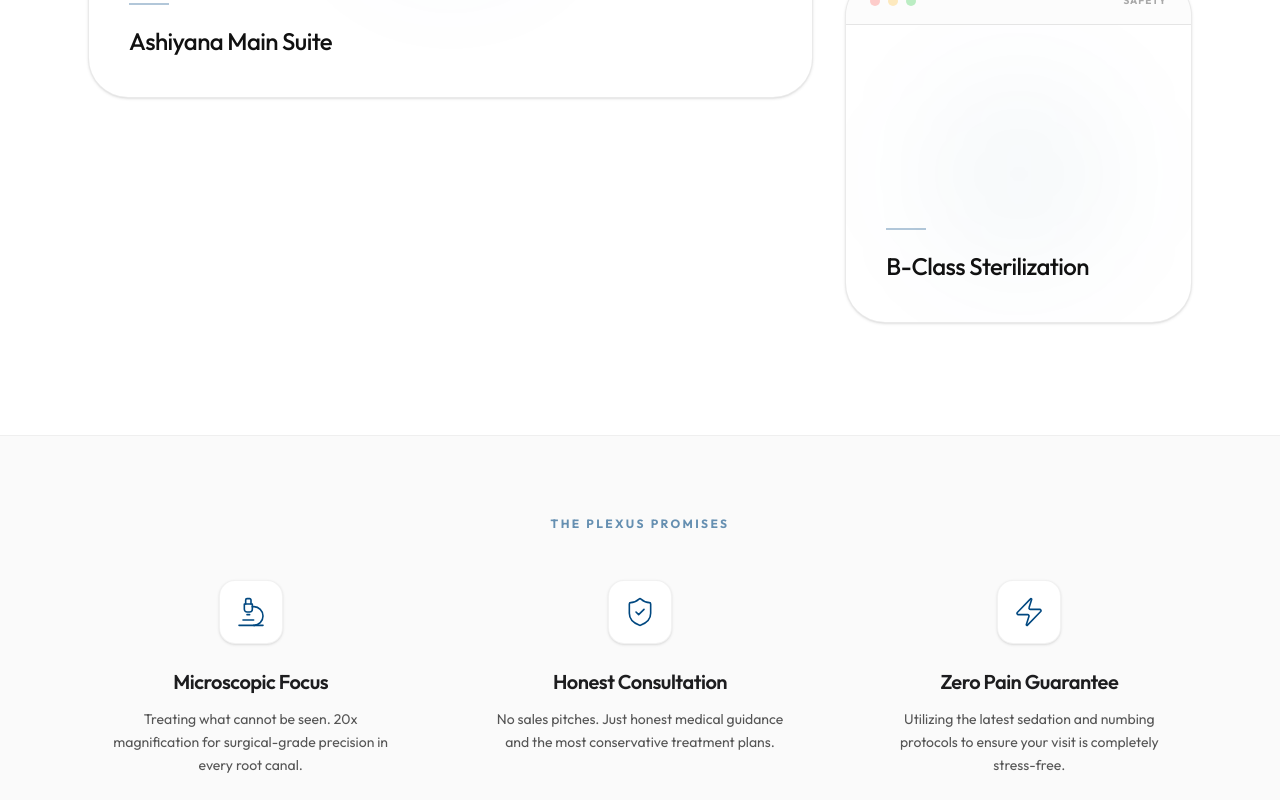
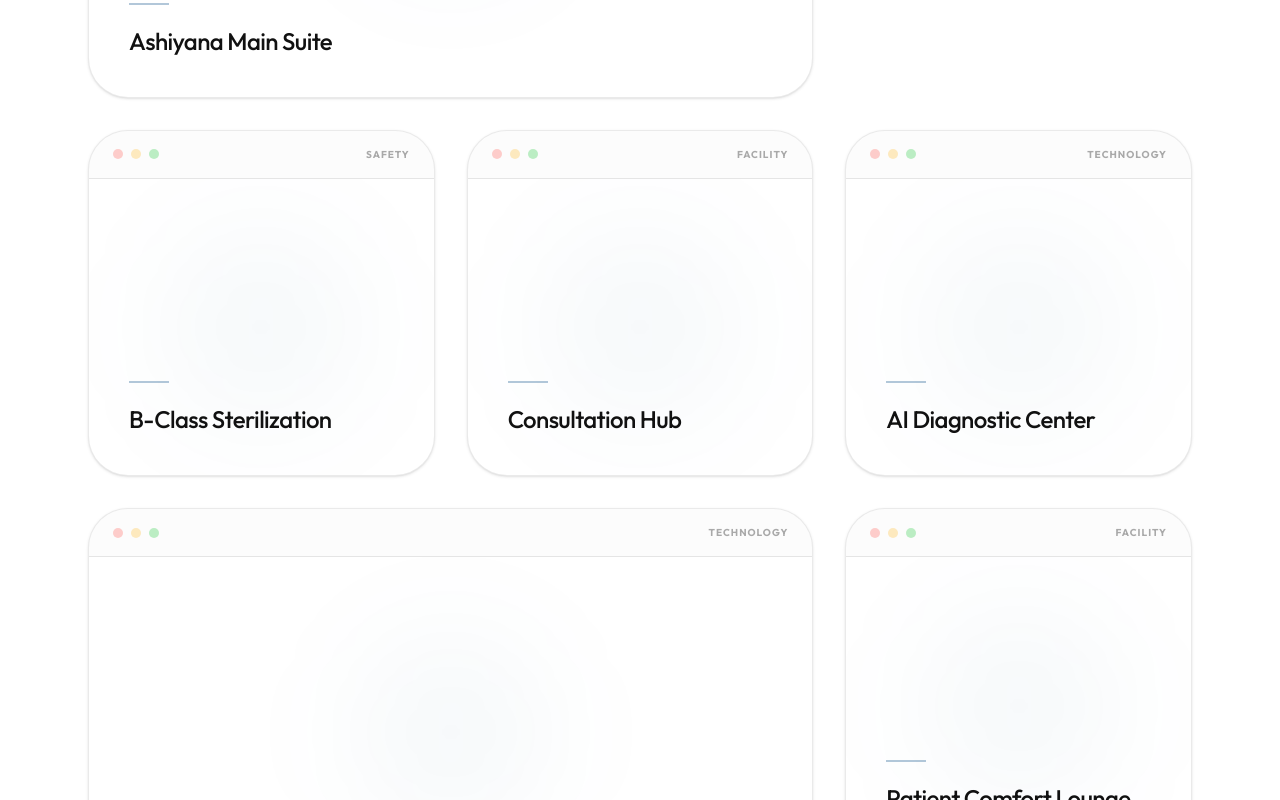
Before and after one commit to aibax04/plexushub, a React (Vite) app: page /why-choose-us in a window 1280 px wide. Shown: the part 1260-2060 px from the top of the page. Built offline with nearby package versions, Linux system fonts and the light colour scheme.

Commit message:
feat: expand facility gallery with more premium terminal placeholders

```diff
--- a/src/pages/WhyChooseUsPage.jsx
+++ b/src/pages/WhyChooseUsPage.jsx
@@ -154,24 +154,46 @@ function WhyChooseUsPage() {
       <section ref={facilityRef} id="facility" className="py-20 sm:py-28 scroll-mt-20">
         <div className="container mx-auto px-6 max-w-6xl">
           <div className="grid grid-cols-1 md:grid-cols-2 lg:grid-cols-3 gap-6 sm:gap-8">
+            {/* Row 1 */}
             <TerminalWindow
               title="Ashiyana Main Suite"
               tag="Facility"
               className="lg:col-span-2 aspect-[16/10] md:aspect-auto md:h-[500px]"
             />
-
-            <div className="flex flex-col gap-6 sm:gap-8">
             <TerminalWindow
               title="Zeiss Micro-Endodontics"
               tag="Technology"
               className="aspect-square"
             />
+
+            {/* Row 2 */}
             <TerminalWindow
               title="B-Class Sterilization"
               tag="Safety"
               className="aspect-square"
             />
-            </div>
+            <TerminalWindow
+              title="Consultation Hub"
+              tag="Facility"
+              className="aspect-square"
+            />
+            <TerminalWindow
+              title="AI Diagnostic Center"
+              tag="Technology"
+              className="aspect-square"
+            />
+
+            {/* Row 3 */}
+            <TerminalWindow
+              title="Digital Scanning Bay"
+              tag="Technology"
+              className="lg:col-span-2 aspect-[16/10] md:aspect-auto md:h-[400px]"
+            />
+            <TerminalWindow
+              title="Patient Comfort Lounge"
+              tag="Facility"
+              className="aspect-square"
+            />
           </div>
         </div>
       </section>
```
Also changed, not shown: 1 other file (tests, documents, lock files or other folders). Lines whose indentation alone changed are shown as unchanged.
